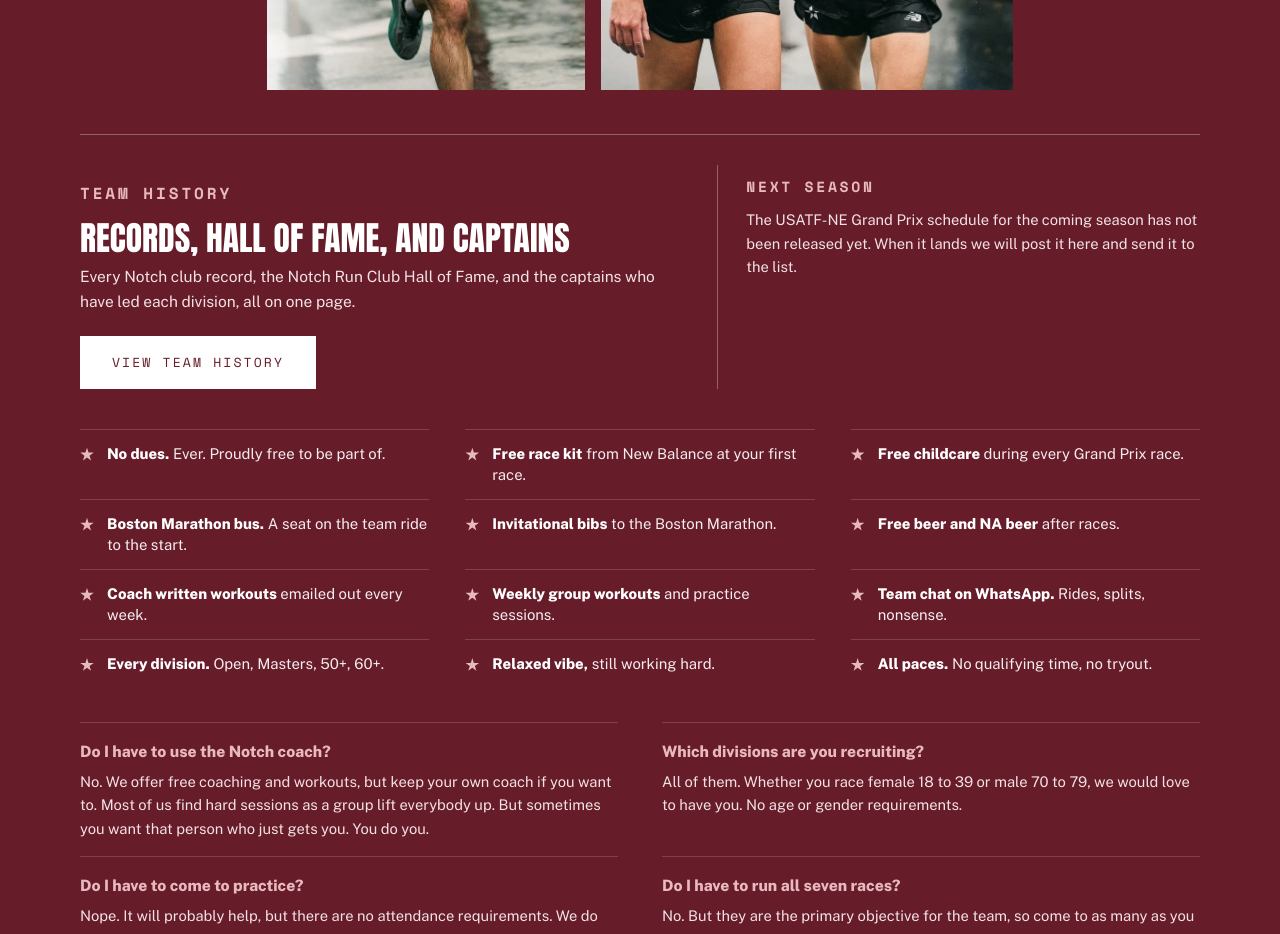
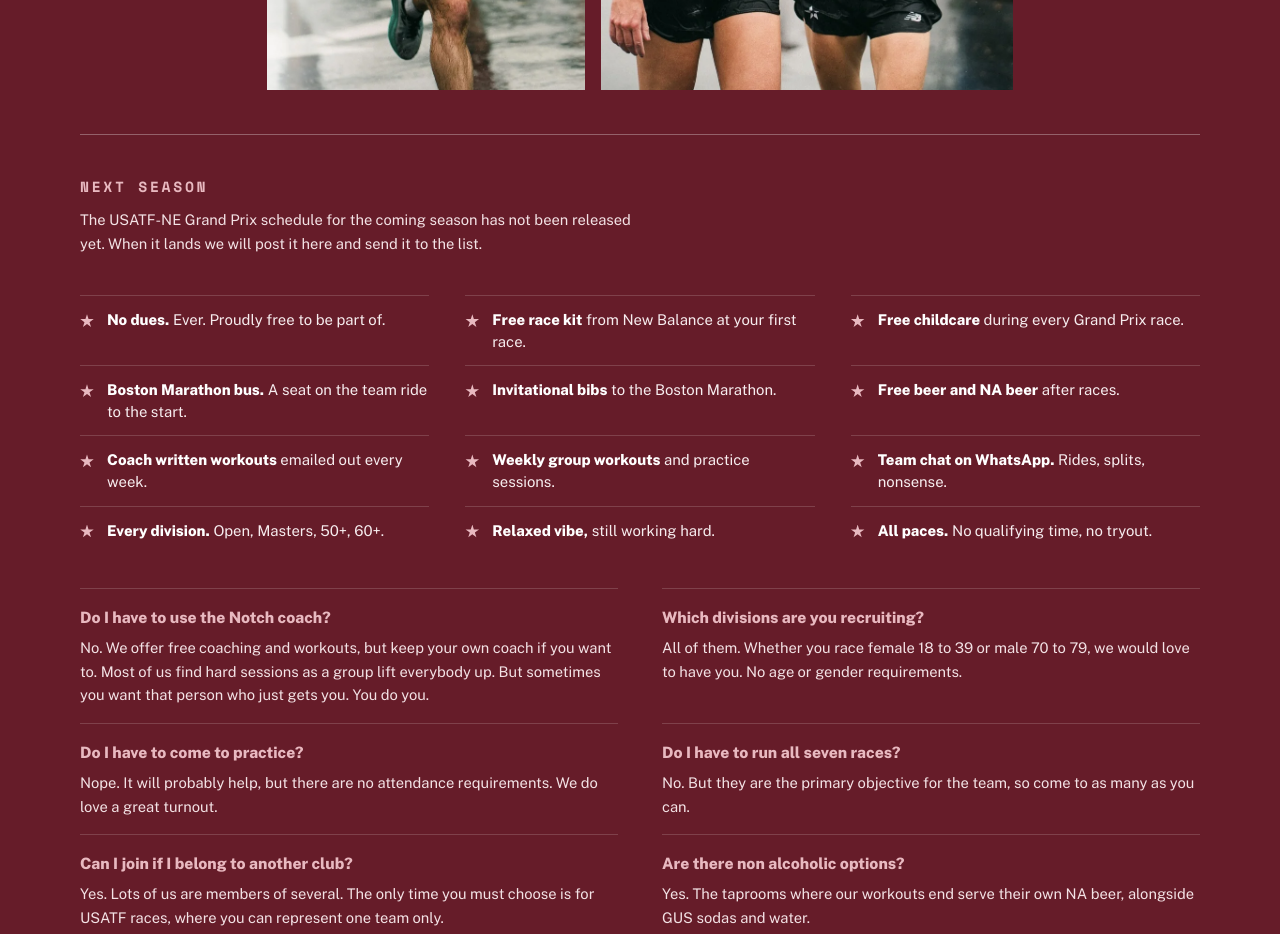
Before and after one commit to octocog/notch-run-club, a plain HTML site: page index.html in a window 1280 px wide. Shown: the part 4060-4994 px from the top of the page. Drawn offline with nearby package versions, Linux system fonts and the light colour scheme; a script that the page names is missing.

Commit message:
Remove the team history block from the home page
Records, Hall of Fame and captains live on /team-history/ only, reached
from the History nav link. The Next season note stays, now full width.

Co-Authored-By: Claude Fable 5.2 <noreply@anthropic.com>

```diff
--- a/index.html
+++ b/index.html
@@ -185,6 +185,8 @@ section{padding:74px 0}
 .rec-p{font-size:.97rem;margin:0}
 .rec-note{border-left:1px solid rgba(255,255,255,.3);padding-left:28px}
 .rec-note p{font-size:.92rem;margin:10px 0 0}
+.recs.solo{grid-template-columns:1fr}
+.recs.solo .rec-note{border-left:0;padding-left:0}
 
 /* ---- perks ---- */
 .perks{display:grid;grid-template-columns:repeat(3,1fr);gap:0 36px;margin-top:40px;position:relative;z-index:1}
@@ -502,14 +504,7 @@ body.locked{overflow:hidden}
       alt="Two Notch teammates laughing together as they finish a race">
   </div>
 
-  <div class="recs">
-    <div class="rec-main">
-      <p class="eyebrow on-dark">Team history</p>
-      <h3 class="rt-h">Records, Hall of Fame, and captains</h3>
-      <p class="rec-p">Every Notch club record, the Notch Run Club Hall of Fame, and the captains
-        who have led each division, all on one page.</p>
-      <a class="btn" href="team-history/">View team history</a>
-    </div>
+  <div class="recs solo">
     <div class="rec-note">
       <p class="eyebrow on-dark">Next season</p>
       <p>The USATF-NE Grand Prix schedule for the coming season has not been released yet. When it
```
